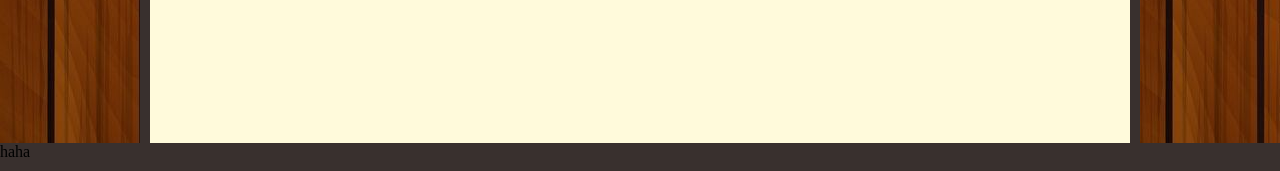
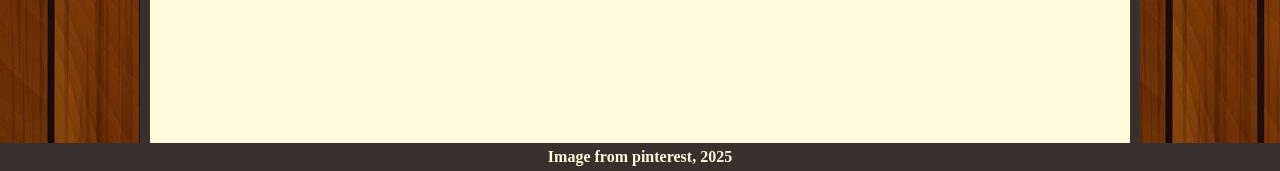
Before and after one commit to Nand-o/Project-RestaurantPage, a website built with webpack: page src/index.html in a window 1280 px wide. Shown: the part 629-800 px from the top of the page. Built offline with nearby package versions, Linux system fonts and the light colour scheme.

Commit message:
Add footer text, im forget that.

```diff
--- a/src/index.html
+++ b/src/index.html
@@ -18,7 +18,7 @@
         </div>
 
         <footer>
-            haha
+            Image from pinterest, 2025
         </footer>
     </body>
 </html>
--- a/src/styles.css
+++ b/src/styles.css
@@ -180,4 +180,10 @@ button:hover {
 footer {
     flex: 0.05;
     background-color: #39302E;
+    display: flex;
+    justify-content: center;
+    align-items: center;
+    color: #FFFADB;
+    font-size: 1rem;
+    font-weight: bold;
 }
```
